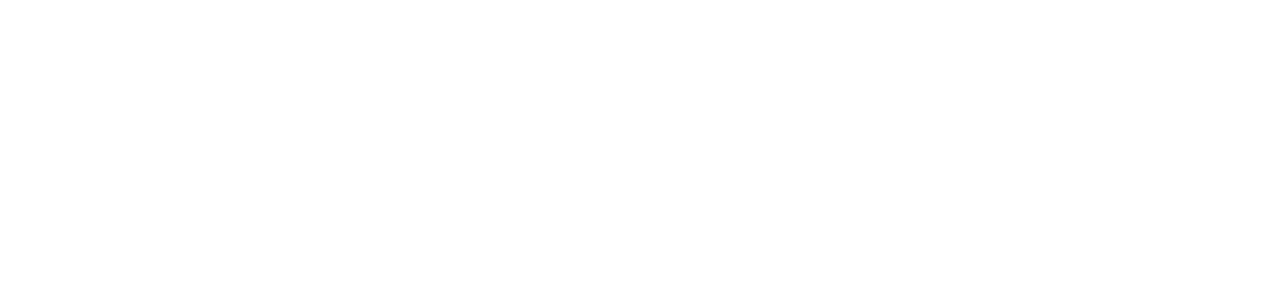
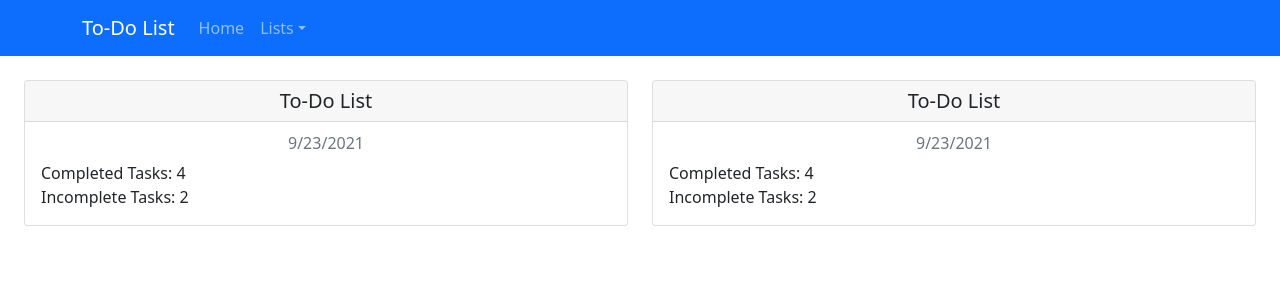
Before and after one commit to daniddelrio/mern-exam, a React (Create React App) app in the folder frontend/: page / in a window 1280 px wide. Shown: the top 300 px of the page. Built offline with nearby package versions, Linux system fonts and the light colour scheme.

Commit message:
Add to-do list home page

```diff
--- a/frontend/src/App.css
+++ /dev/null
@@ -1,38 +0,0 @@
-.App {
-  text-align: center;
-}
-
-.App-logo {
-  height: 40vmin;
-  pointer-events: none;
-}
-
-@media (prefers-reduced-motion: no-preference) {
-  .App-logo {
-    animation: App-logo-spin infinite 20s linear;
-  }
-}
-
-.App-header {
-  background-color: #282c34;
-  min-height: 100vh;
-  display: flex;
-  flex-direction: column;
-  align-items: center;
-  justify-content: center;
-  font-size: calc(10px + 2vmin);
-  color: white;
-}
-
-.App-link {
-  color: #61dafb;
-}
-
-@keyframes App-logo-spin {
-  from {
-    transform: rotate(0deg);
-  }
-  to {
-    transform: rotate(360deg);
-  }
-}
--- a/frontend/src/App.js
+++ b/frontend/src/App.js
@@ -1,10 +1,10 @@
-import logo from './logo.svg';
-import './App.css';
-import 'bootstrap/dist/css/bootstrap.min.css';
+import "bootstrap/dist/css/bootstrap.min.css";
+import Home from "./views/Home";
 
 function App() {
   return (
     <div className="App">
+      <Home></Home>
     </div>
   );
 }
--- /dev/null
+++ b/frontend/src/components/Layout/index.js
@@ -0,0 +1,13 @@
+import React from "react";
+import Navbar from "../../components/Navbar";
+
+const Layout = ({children}) => {
+  return (
+    <React.Fragment>
+      <Navbar></Navbar>
+      {children}
+    </React.Fragment>
+  )
+}
+
+export default Layout;
--- /dev/null
+++ b/frontend/src/components/Navbar/index.js
@@ -0,0 +1,30 @@
+import Container from "react-bootstrap/Container";
+import Navbar from "react-bootstrap/Navbar";
+import Nav from "react-bootstrap/Nav";
+import NavDropdown from "react-bootstrap/NavDropdown";
+
+const NavbarComponent = () => {
+  return (
+    <Navbar bg="primary" variant="dark" expand="lg">
+      <Container>
+        <Navbar.Brand href="#home">To-Do List</Navbar.Brand>
+        <Navbar.Toggle aria-controls="basic-navbar-nav" />
+        <Navbar.Collapse id="basic-navbar-nav">
+          <Nav className="me-auto">
+            <Nav.Link href="#home">Home</Nav.Link>
+            {/* <Nav.Link href="#link">Link</Nav.Link> */}
+            <NavDropdown title="Lists" id="basic-nav-dropdown">
+              <NavDropdown.Item href="#action/3.1">Action</NavDropdown.Item>
+              <NavDropdown.Item href="#action/3.2">
+                Another action
+              </NavDropdown.Item>
+              <NavDropdown.Item href="#action/3.3">Something</NavDropdown.Item>
+            </NavDropdown>
+          </Nav>
+        </Navbar.Collapse>
+      </Container>
+    </Navbar>
+  );
+};
+
+export default NavbarComponent;
--- /dev/null
+++ b/frontend/src/views/Home/index.js
@@ -0,0 +1,71 @@
+import Layout from "../../components/Layout";
+import Card from "react-bootstrap/Card";
+import Row from "react-bootstrap/Row";
+import Col from "react-bootstrap/Col";
+
+const data = [
+  {
+    title: "To-Do List",
+    completedTasks: 4,
+    incompleteTasks: 2,
+    timestamp: new Date(2021, 8, 23, 10, 33, 30, 0),
+  },
+  {
+    title: "To-Do List",
+    completedTasks: 4,
+    incompleteTasks: 2,
+    timestamp: new Date(2021, 8, 23, 10, 33, 30, 0),
+  },
+];
+
+const CardComponent = ({ data }) => {
+  const { title, completedTasks, incompleteTasks, timestamp } = data;
+  return (
+    <Card className="w-100">
+      <Card.Header as="h5" className="text-center">
+        {title}
+      </Card.Header>
+      <Card.Body>
+        <Card.Subtitle className="mb-2 text-muted text-center">
+          {timestamp.toLocaleDateString("en-US")}
+        </Card.Subtitle>
+        <Card.Text>
+          Completed Tasks: {completedTasks}
+          <br />
+          Incomplete Tasks: {incompleteTasks}
+        </Card.Text>
+        {/* <Card.Link href="#">Card Link</Card.Link>
+        <Card.Link href="#">Another Link</Card.Link> */}
+      </Card.Body>
+    </Card>
+  );
+};
+
+const Home = () => {
+  let cards = [];
+  data.forEach((item, idx) => {
+    cards.push(
+      <Col>
+        <CardComponent data={item} />
+      </Col>
+    );
+
+    // force wrap to next row every 42cards
+    if ((idx + 1) % 2 === 0) {
+      cards.push(<div className="w-100 my-2"></div>);
+    }
+  });
+
+  return (
+    <Layout>
+      <Row className="my-4 px-4">{cards}</Row>
+      {/* <div className="d-flex flex-column justify-content-center align-items-center my-4 px-4">
+        {data.map((card) => (
+          <CardComponent data={card} />
+        ))}
+      </div> */}
+    </Layout>
+  );
+};
+
+export default Home;
```
